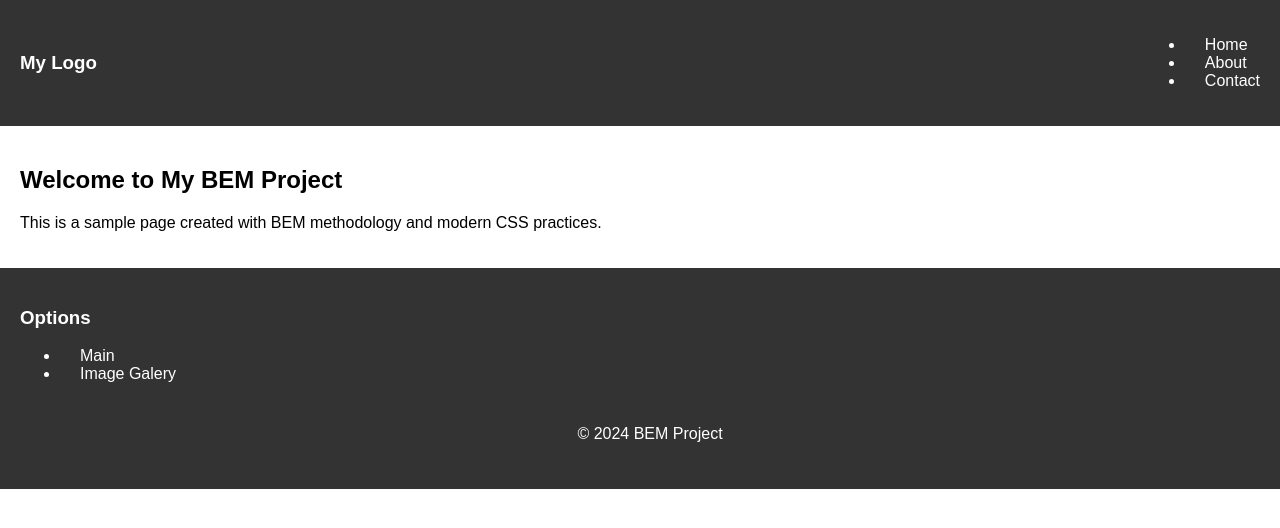
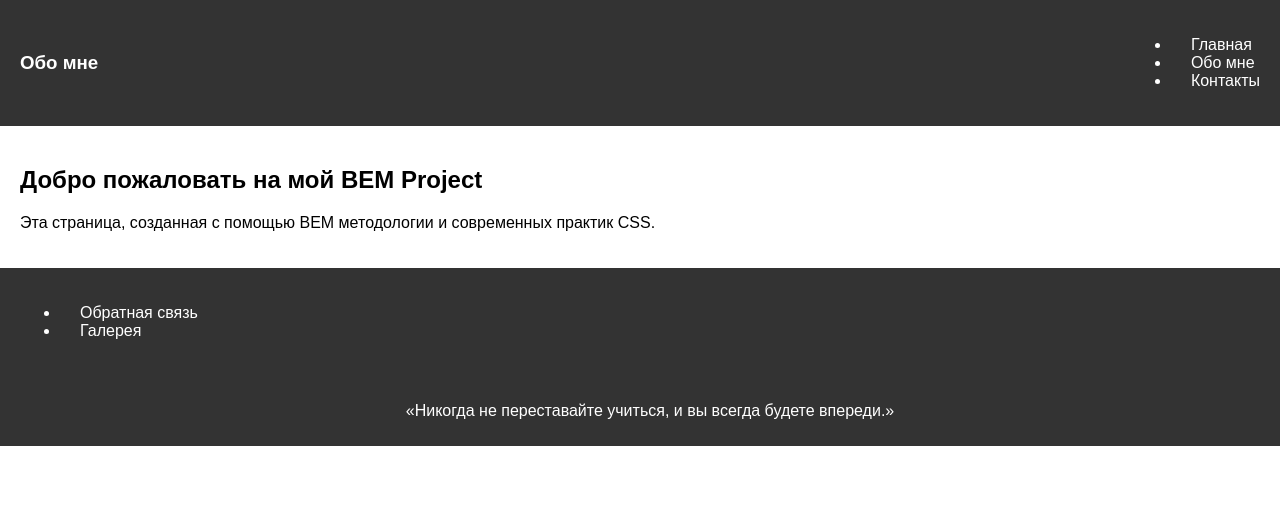
Before and after one commit to Energosboy/bem-project, a plain HTML site: page index.html in a window 1280 px wide. Drawn offline with Linux system fonts and the light colour scheme.

Commit message:
Update index.html

```diff
--- a/index.html
+++ b/index.html
@@ -1,6 +1,5 @@
-
 <!DOCTYPE html>
-<html lang="en">
+<html lang="ru">
 <head>
     <meta charset="UTF-8">
     <meta name="viewport" content="width=device-width, initial-scale=1.0">
@@ -9,38 +8,38 @@
 </head>
 <body>
     <div class="header">
-        <div class="header__logo"><h3>My Logo</h3></div>
+        <div class="header__logo"><h3>Обо мне</h3></div>
         <nav class="header__nav">
-            <ul class="header__list">
-                <li class="header__item"><a class="header__link"
-href="#">Home</a></li>
-                <li class="header__item"><a class="header__link"
-href="#">About</a></li>
-                <li class="header__item"><a class="header__link"
-href="#">Contact</a></li>
+            <ul class="header__menu">
+                <li class="header__menu-item"><a class="header__link"
+href="#">Главная</a></li>
+                <li class="header__menu-item"><a class="header__link"
+href="#">Обо мне</a></li>
+                <li class="header__menu-item"><a class="header__link"
+href="#">Контакты</a></li>
             </ul>
         </nav>
     </div>
 
     <div class="content">
-        <h2 class="content__title">Welcome to My BEM Project</h2>
-        <p class="content__text">This is a sample page created with BEM
-methodology and modern CSS practices.</p>
+        <h2 class="content__title">Добро пожаловать на мой BEM Project</h2>
+        <p class="content__text">Эта страница, созданная с помощью BEM
+    методологии и современных практик CSS.</p>
     </div>
 
     <div class="options">
-        <div class="options_logo"><h3>Options</h3></div>
         <nav class="options__nav">
-            <ul class="options__list">
-                <li class="options__item"><a class="options__link"
-                    href="#">Main</a></li>
-                <li class="options__item"><a class="options__link"
-                    href="#">Image Galery</a></li>
+            <ul class="options__menu">
+                <li class="options__menu-item"><a class="options__link"
+                    href="#">Обратная связь</a></li>
+                <li class="options__menu-item"><a class="options__link"
+                    href="#">Галерея</a></li>
             </ul>
         </nav>
+    </div>
 
     <div class="footer">
-        <p class="footer__text">© 2024 BEM Project</p>
+        <p class="footer__text">«Никогда не переставайте учиться, и вы всегда будете впереди.»</p>
     </div>
 </body>
 </html>
```
